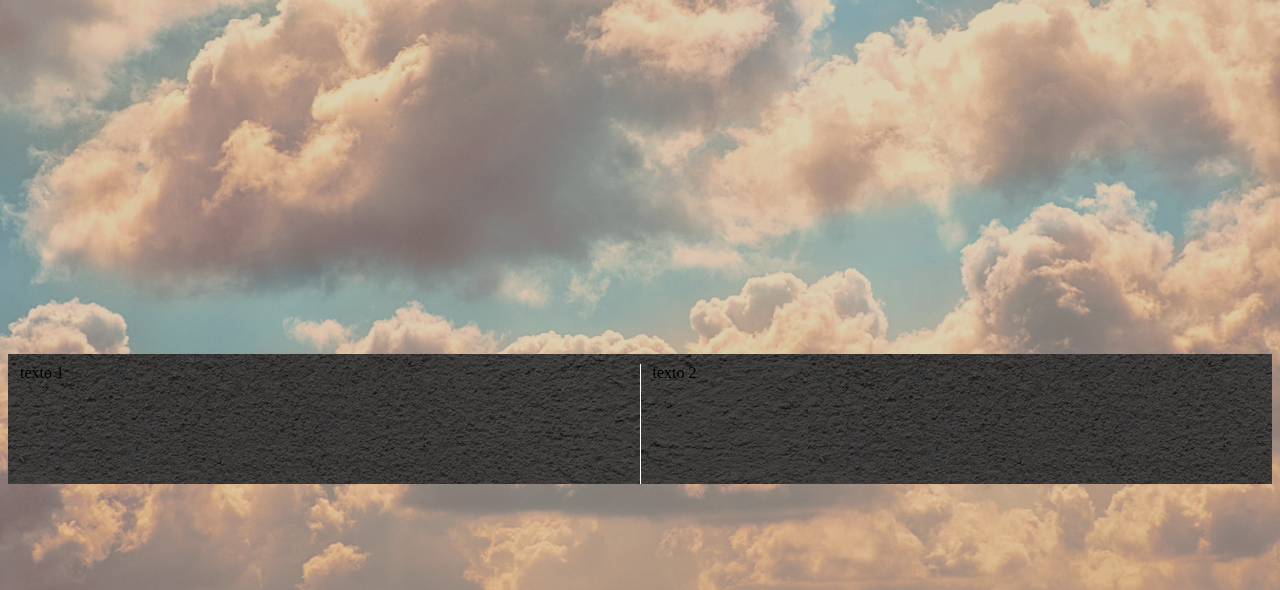
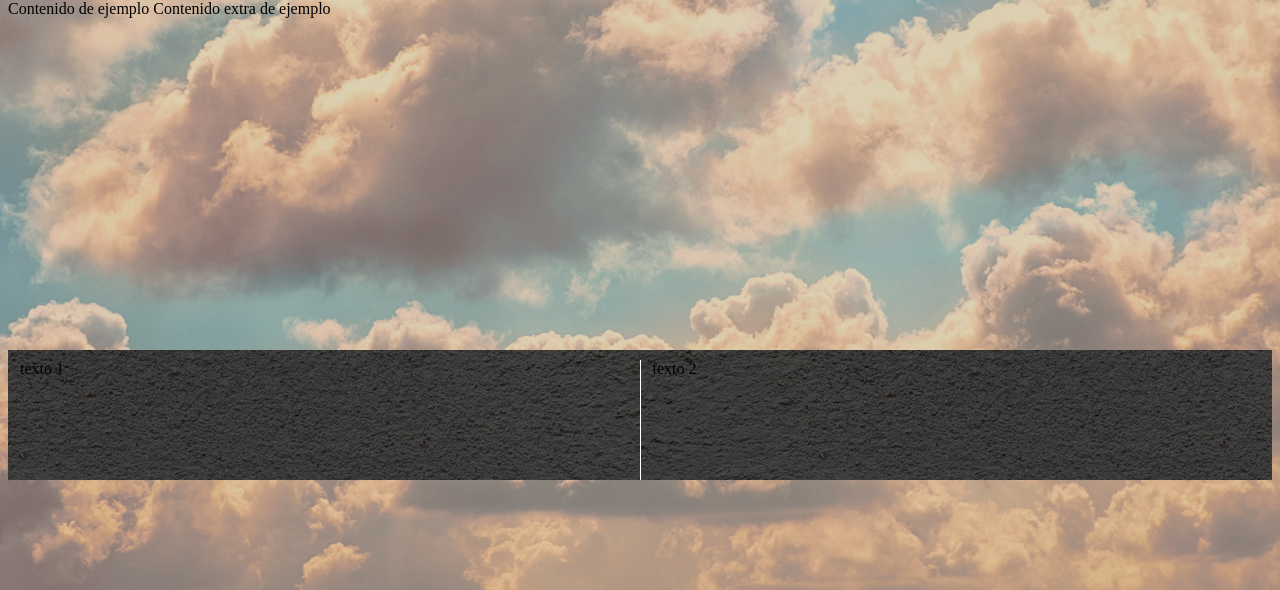
Before and after one commit to OswaldoFelixS1509/pangea, a Laravel app: page / in a window 1280 px wide. Shown: the part 110-700 px from the top of the page. Run offline with Laravel 9, Linux system fonts and the light colour scheme.

Commit message:
Prueba commit github

```diff
--- a/resources/views/layout_pangea.blade.php
+++ b/resources/views/layout_pangea.blade.php
@@ -22,6 +22,8 @@
         <!-- This section is where we will show the content -->
         <div class="content">
             @yield('content')
+            Contenido de ejemplo
+            Contenido extra de ejemplo
         </div>
         <!-- Footer information -->
         <footer>
```
